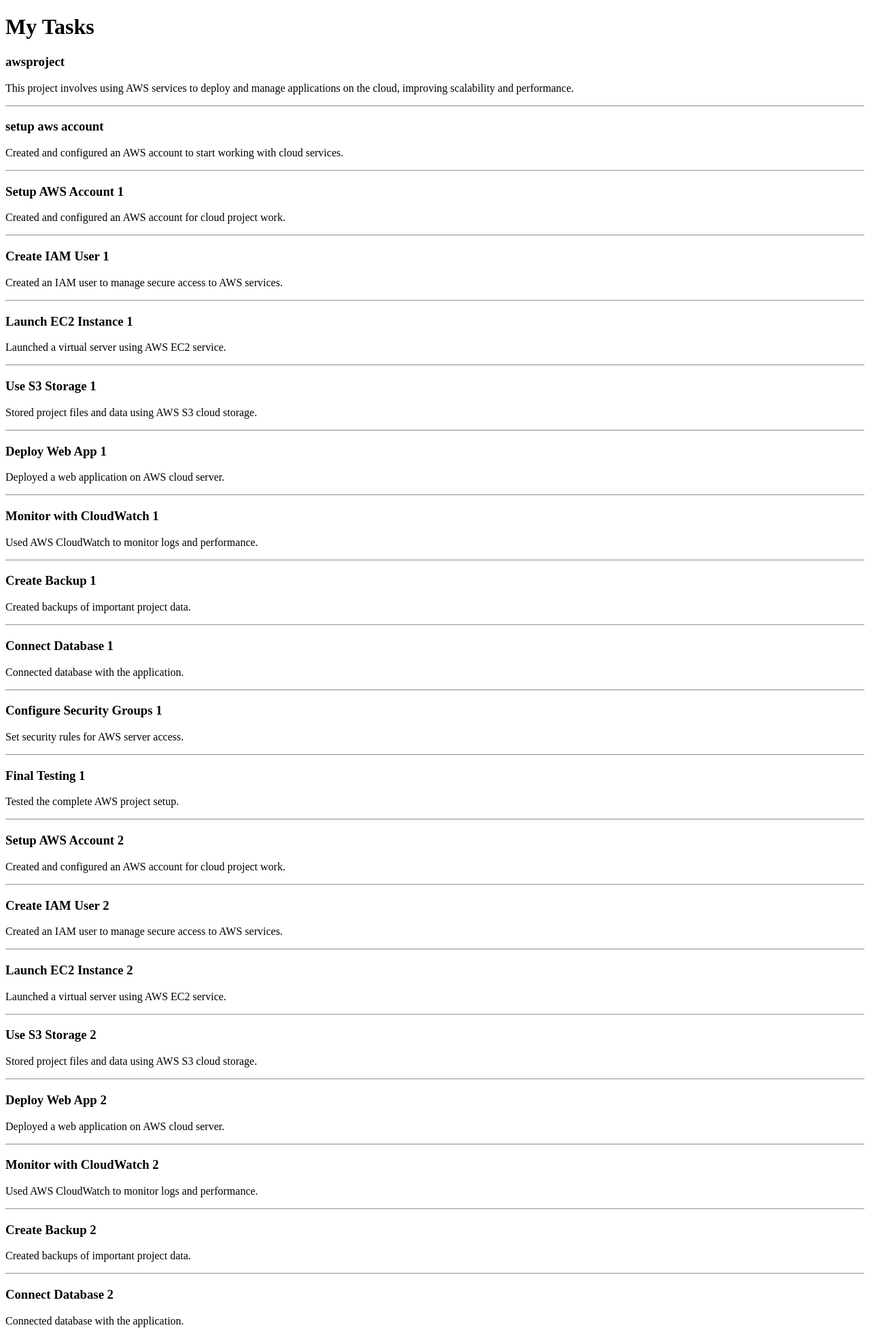
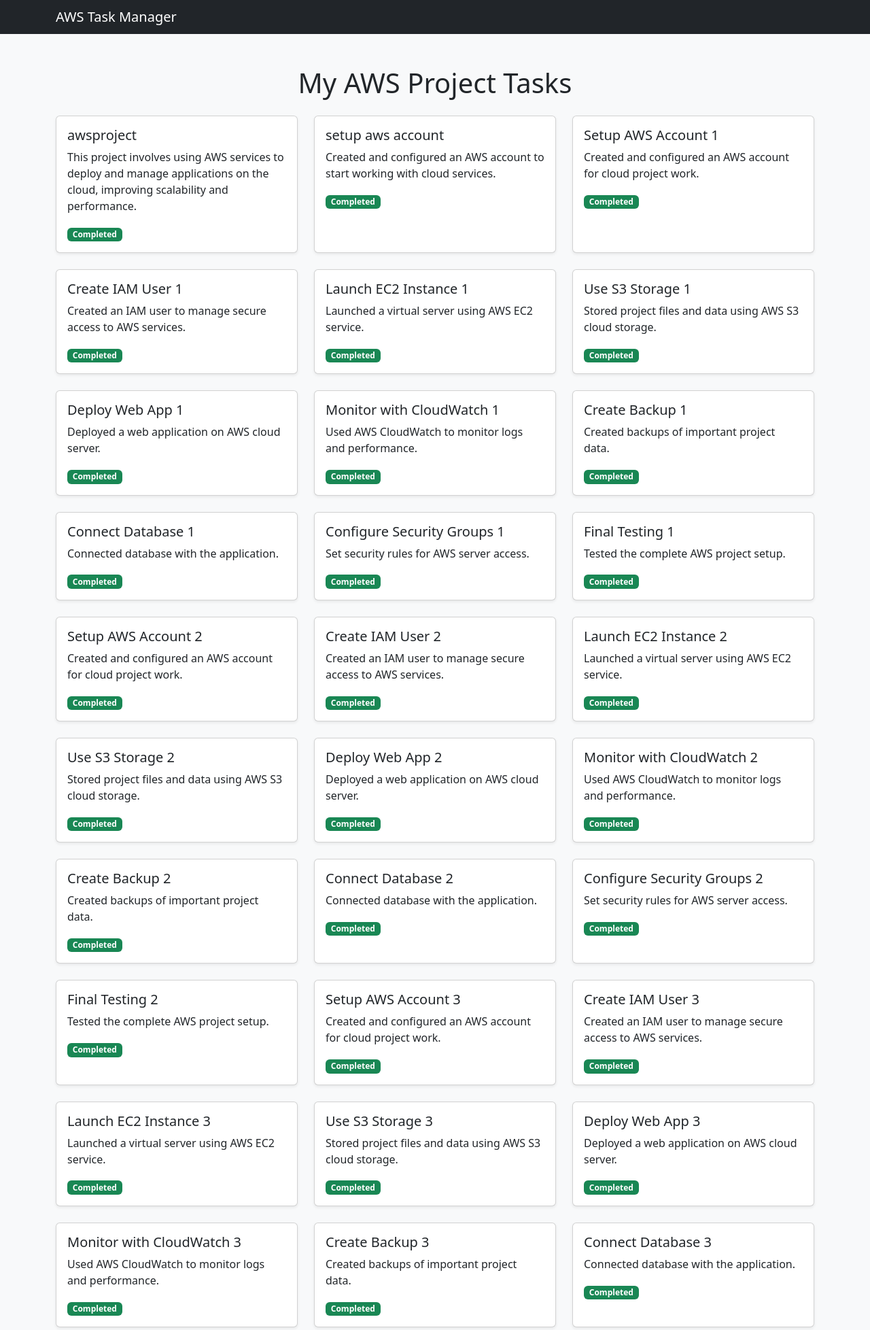
Before and after one commit to shayestapeer/my-django-project, a Django app: page / in a window 1280 px wide. Shown: the top 1956 px of the page at 68% size. Run offline with Django 5.2, Linux system fonts and the light colour scheme; data comes from the database, SQL or seed files in the repository.

Commit message:
update deployment project

```diff
--- a/myapp/templates/myapp/task_list.html
+++ b/myapp/templates/myapp/task_list.html
@@ -2,14 +2,39 @@
 <html>
 <head>
     <title>Task List</title>
+    <link href="https://cdn.jsdelivr.net/npm/bootstrap@5.3.3/dist/css/bootstrap.min.css" rel="stylesheet">
 </head>
-<body>
-    <h1>My Tasks</h1>
 
-    {% for task in tasks %}
-        <h3>{{ task.title }}</h3>
-        <p>{{ task.description }}</p>
-        <hr>
-    {% endfor %}
+<body class="bg-light">
+
+<nav class="navbar navbar-dark bg-dark">
+    <div class="container">
+        <span class="navbar-brand mb-0 h1">AWS Task Manager</span>
+    </div>
+</nav>
+
+<div class="container mt-5">
+    <h1 class="mb-4 text-center">My AWS Project Tasks</h1>
+
+    <div class="row">
+        {% for task in tasks %}
+        <div class="col-md-4 mb-4">
+            <div class="card shadow-sm h-100">
+                <div class="card-body">
+                    <h5 class="card-title">{{ task.title }}</h5>
+                    <p class="card-text">{{ task.description }}</p>
+
+                    {% if task.completed %}
+                        <span class="badge bg-success">Completed</span>
+                    {% else %}
+                        <span class="badge bg-warning text-dark">Pending</span>
+                    {% endif %}
+                </div>
+            </div>
+        </div>
+        {% endfor %}
+    </div>
+</div>
+
 </body>
 </html>
```
